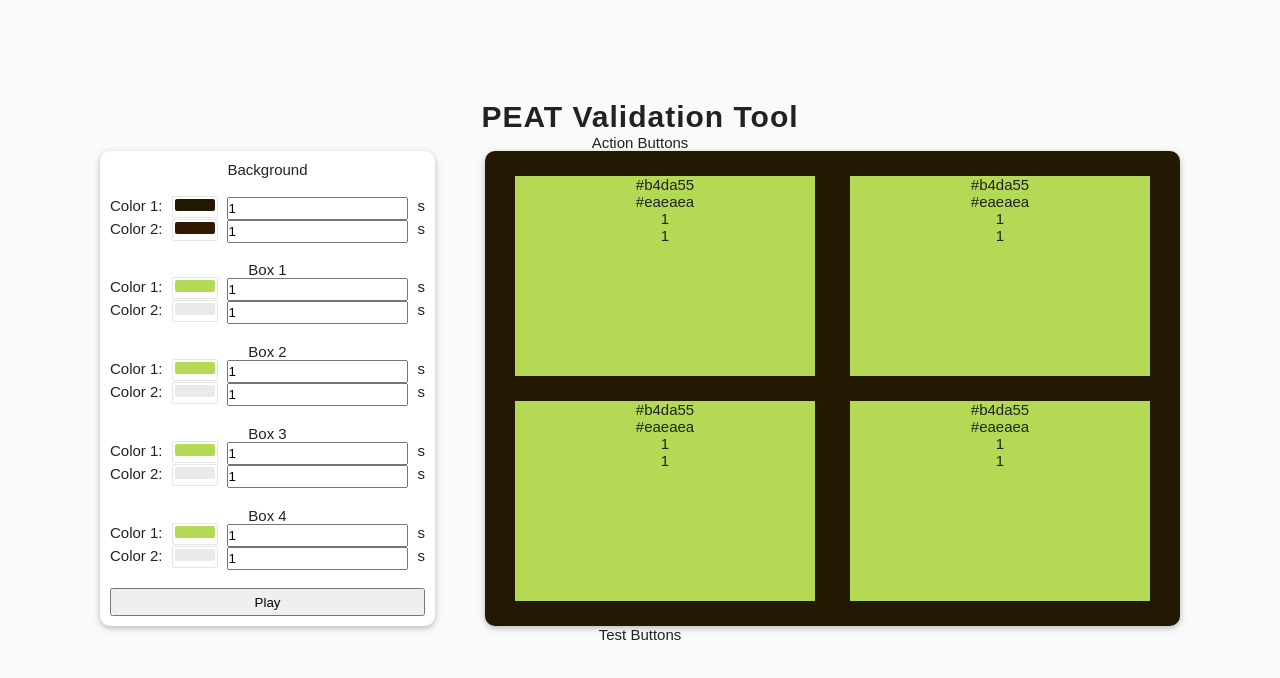
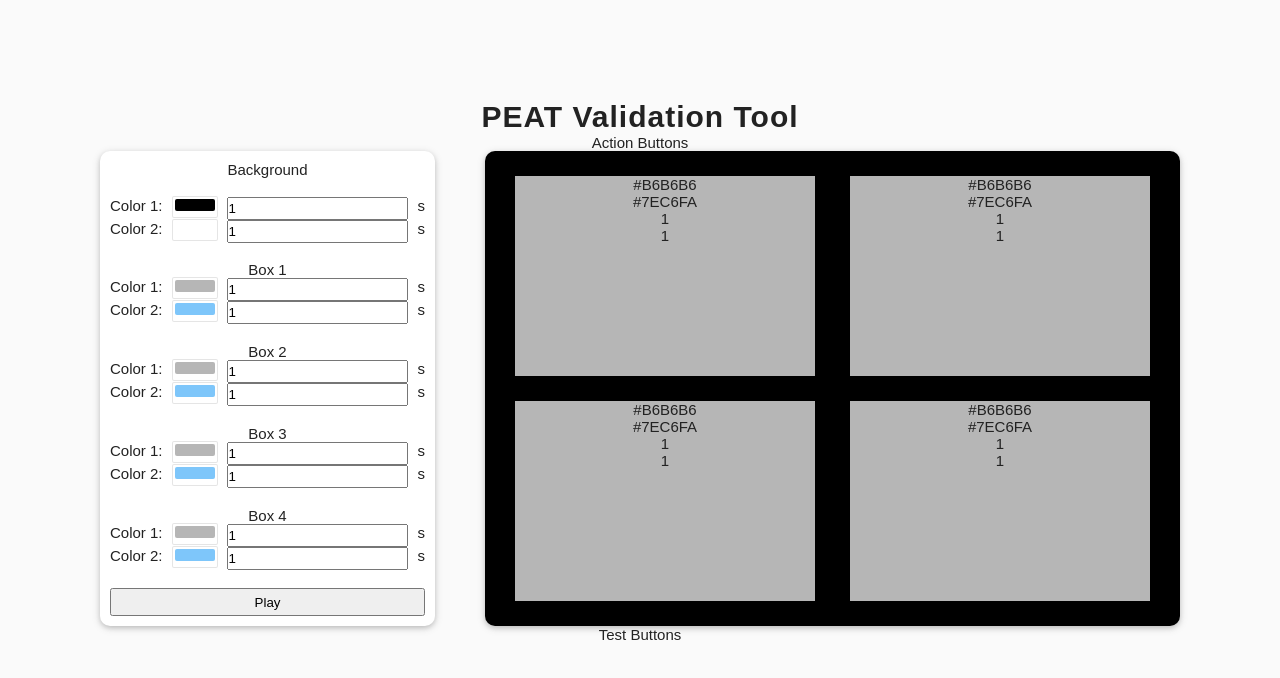
Before and after one commit to meaggrif/peat-validation-tool, a React (Create React App) app: page / in a window 1280 px wide. Shown: the top 678 px of the page. Built offline with nearby package versions, Linux system fonts and the light colour scheme.

Commit message:
fixed default color

```diff
--- a/src/components/Board.js
+++ b/src/components/Board.js
@@ -7,8 +7,8 @@ export const Board = () => {
   const [isPlaying, setIsPlaying] = useState(false);
 
   const [background, setBackground] = useState({
-    primaryColor: "#231902",
-    secondaryColor: "#321902",
+    primaryColor: "#000000",
+    secondaryColor: "#FFFFFF",
     primaryDuration: 1,
     secondaryDuration: 1,
   });
@@ -17,8 +17,8 @@ export const Board = () => {
     {
       id: 1,
       name: "Box 1",
-      primaryColor: "#b4da55",
-      secondaryColor: "#eaeaea",
+      primaryColor: "#B6B6B6",
+      secondaryColor: "#7EC6FA",
       primaryDuration: 1,
       secondaryDuration: 1,
       height: 100,
@@ -27,8 +27,8 @@ export const Board = () => {
     {
       id: 2,
       name: "Box 2",
-      primaryColor: "#b4da55",
-      secondaryColor: "#eaeaea",
+      primaryColor: "#B6B6B6",
+      secondaryColor: "#7EC6FA",
       primaryDuration: 1,
       secondaryDuration: 1,
       height: 100,
@@ -37,8 +37,8 @@ export const Board = () => {
     {
       id: 3,
       name: "Box 3",
-      primaryColor: "#b4da55",
-      secondaryColor: "#eaeaea",
+      primaryColor: "#B6B6B6",
+      secondaryColor: "#7EC6FA",
       primaryDuration: 1,
       secondaryDuration: 1,
       height: 100,
@@ -47,8 +47,8 @@ export const Board = () => {
     {
       id: 4,
       name: "Box 4",
-      primaryColor: "#b4da55",
-      secondaryColor: "#eaeaea",
+      primaryColor: "#B6B6B6",
+      secondaryColor: "#7EC6FA",
       primaryDuration: 1,
       secondaryDuration: 1,
       height: 100,
```
